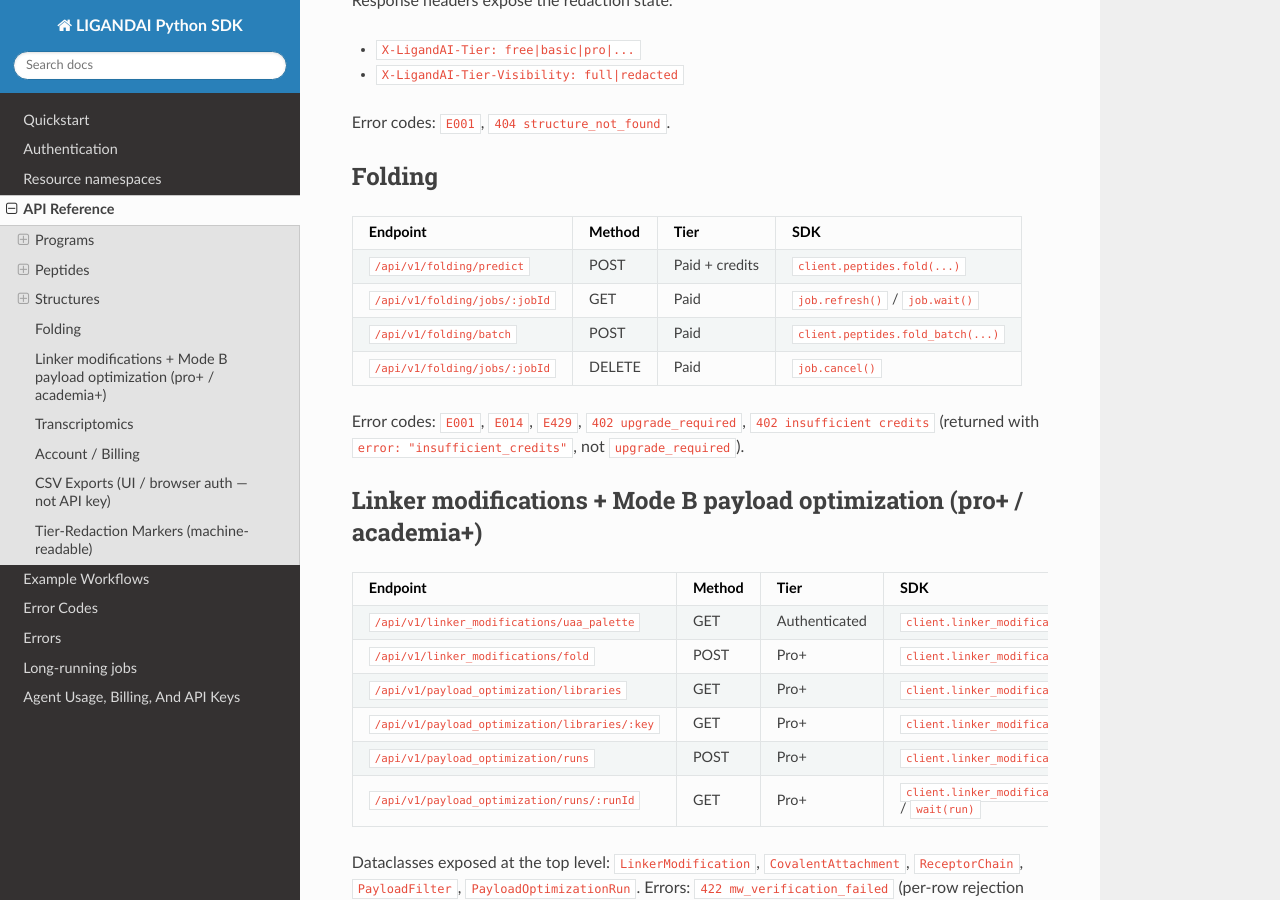
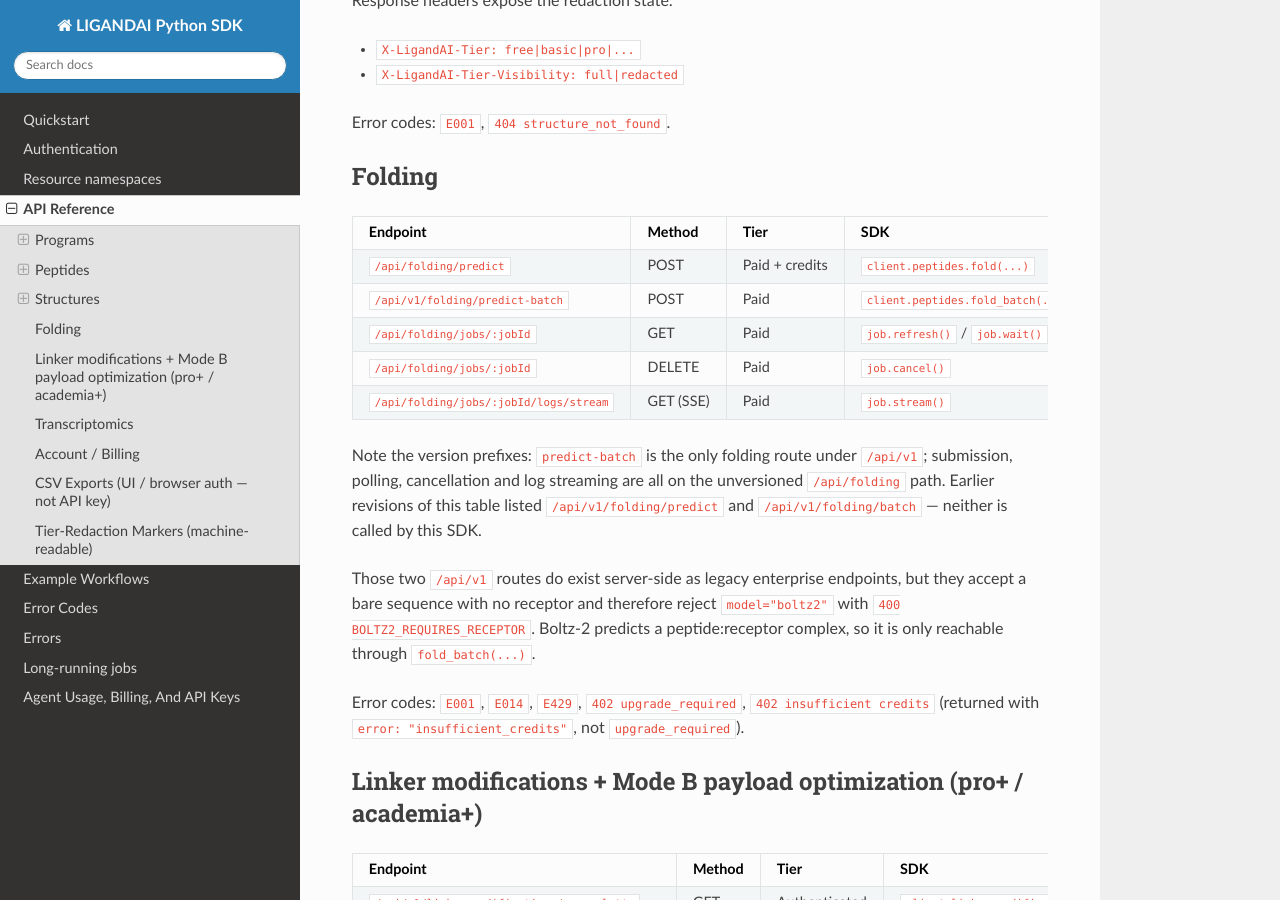
Before and after one commit to Ligandal-Inc/LigandAI-Official-SDK, a Sphinx documentation site: the page built from docs/api_reference.md, in a window 1280 px wide and 900 px high, scrolled down 9754 px. Built offline with Sphinx 7.4.7 and the Read the Docs theme 3.1.0, drawn with Linux system fonts in a browser that asks for light colours; pages that are not in the unit, such as notebooks, are missing from menus.

Commit message:
docs(api-reference): correct folding endpoint table — SDK does not call /api/v1/folding/predict [bd-LIGANDAI_ALPHA_V2-n8ba3]
All four rows of the folding table named routes this SDK never calls.
Verified against ligandai/resources/peptides.py:

  fold()          -> POST /api/folding/predict          (was: /api/v1/folding/predict)
  fold_batch()    -> POST /api/v1/folding/predict-batch (was: /api/v1/folding/batch)
  job.refresh()   -> GET  /api/folding/jobs/{id}        (was: /api/v1/...)
  job.cancel()    -> DEL  /api/folding/jobs/{id}        (was: /api/v1/...)

predict-batch is the ONLY folding route under /api/v1; everything else is on
the unversioned /api/folding path. Added the SSE row (job.stream(), not the
stream_logs() one might infer from the path).

The two /api/v1 routes the table used to name do exist server-side as legacy
enterprise endpoints, but they take a bare sequence with no receptor and now
reject model="boltz2" with 400 BOLTZ2_REQUIRES_RECEPTOR, so Boltz-2 is only
reachable via fold_batch. Documented that rather than leaving a reader to
discover it as a 400.

Refs: bd-LIGANDAI_ALPHA_V2-n8ba3

```diff
--- a/docs/api_reference.md
+++ b/docs/api_reference.md
@@ -436,10 +436,22 @@
 
 | Endpoint | Method | Tier | SDK |
 |----------|--------|------|-----|
-| `/api/v1/folding/predict` | POST | Paid + credits | `client.peptides.fold(...)` |
-| `/api/v1/folding/jobs/:jobId` | GET | Paid | `job.refresh()` / `job.wait()` |
-| `/api/v1/folding/batch` | POST | Paid | `client.peptides.fold_batch(...)` |
-| `/api/v1/folding/jobs/:jobId` | DELETE | Paid | `job.cancel()` |
+| `/api/folding/predict` | POST | Paid + credits | `client.peptides.fold(...)` |
+| `/api/v1/folding/predict-batch` | POST | Paid | `client.peptides.fold_batch(...)` |
+| `/api/folding/jobs/:jobId` | GET | Paid | `job.refresh()` / `job.wait()` |
+| `/api/folding/jobs/:jobId` | DELETE | Paid | `job.cancel()` |
+| `/api/folding/jobs/:jobId/logs/stream` | GET (SSE) | Paid | `job.stream()` |
+
+Note the version prefixes: `predict-batch` is the only folding route under
+`/api/v1`; submission, polling, cancellation and log streaming are all on the
+unversioned `/api/folding` path. Earlier revisions of this table listed
+`/api/v1/folding/predict` and `/api/v1/folding/batch` — neither is called by
+this SDK.
+
+Those two `/api/v1` routes do exist server-side as legacy enterprise endpoints,
+but they accept a bare sequence with no receptor and therefore reject
+`model="boltz2"` with `400 BOLTZ2_REQUIRES_RECEPTOR`. Boltz-2 predicts a
+peptide:receptor complex, so it is only reachable through `fold_batch(...)`.
 
 Error codes: `E001`, `E014`, `E429`, `402 upgrade_required`,
 `402 insufficient credits` (returned with `error: "insufficient_credits"`,
```
